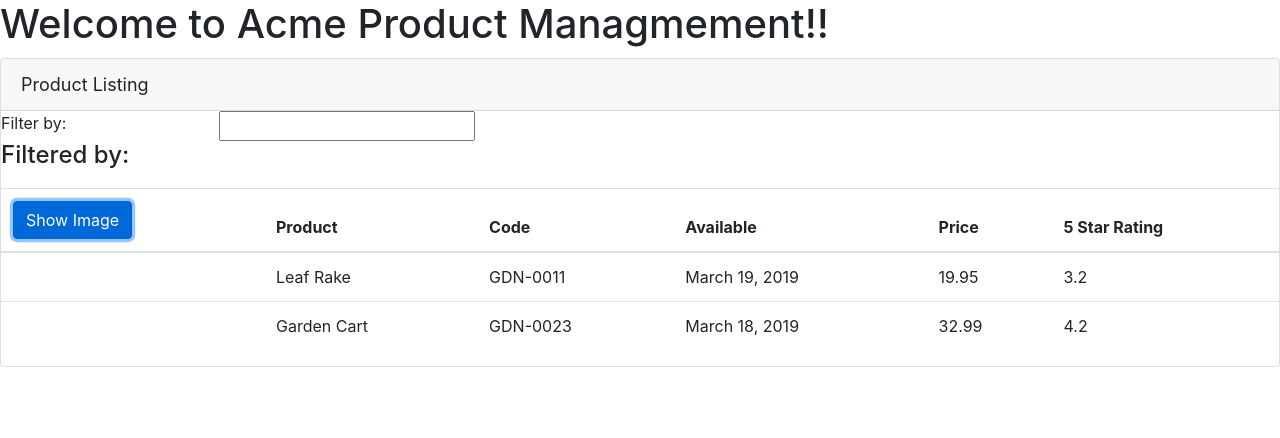
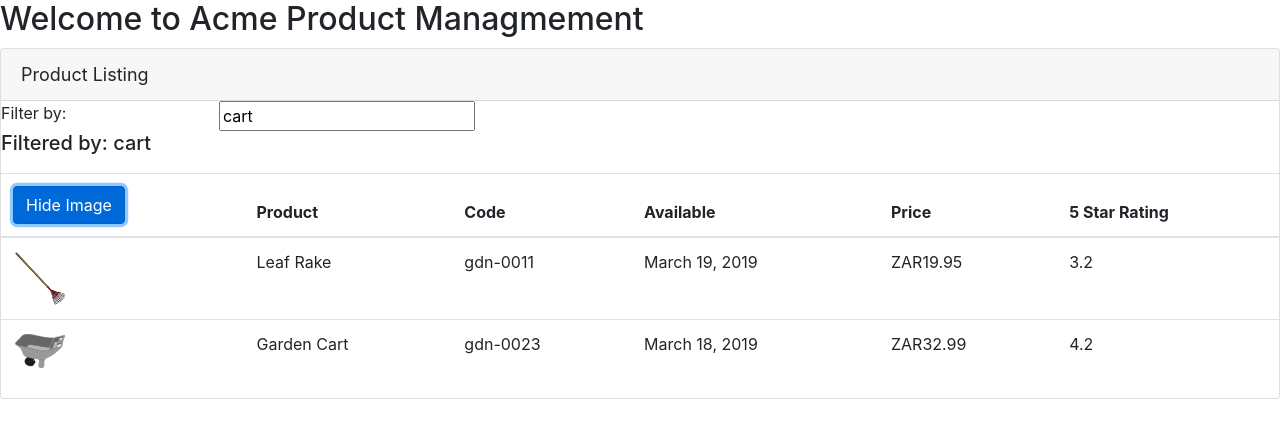
Before and after one commit to rogerwcpt/pluralsight.angular-gettingstarted, an Angular app in the folder src/APM/: page / in a window 1280 px wide. Both pictures are taken after a click on the button "Show Image". Shown: the top 438 px of the page. Built offline with nearby package versions, Linux system fonts and the light colour scheme.

Commit message:
Added Click Event and Pipes

```diff
--- a/src/APM/src/app/app.component.html
+++ b/src/APM/src/app/app.component.html
@@ -1,7 +1,7 @@
 <!--The content below is only a placeholder and can be replaced.-->
 <div>
-  <h1>
-    Welcome to {{title}}!!
-  </h1>
+  <h2>
+    Welcome to {{title}}
+  </h2>
   <pm-products></pm-products>
 </div>
--- a/src/APM/src/app/app.module.ts
+++ b/src/APM/src/app/app.module.ts
@@ -1,4 +1,5 @@
 import { BrowserModule } from '@angular/platform-browser';
+import { FormsModule } from '@angular/forms';
 import { NgModule } from '@angular/core';
 
 import { AppComponent } from './app.component';
@@ -10,7 +11,8 @@
     ProductListComponent,
   ],
   imports: [
-    BrowserModule
+    BrowserModule,
+    FormsModule
   ],
   bootstrap: [AppComponent]
 })
--- a/src/APM/src/app/products/product-list.component.html
+++ b/src/APM/src/app/products/product-list.component.html
@@ -6,12 +6,12 @@
         <div class='row'>
              <div class='col-md-2'>Filter by:</div>
              <div class='col-md-4'>
-                 <input type='text' />
+                 <input type='text' [(ngModel)]='listFilter' (change)='filterList()' />
              </div>
         </div>
         <div class='row'>
             <div class='col-md-6'>
-                <h4>Filtered by:</h4>
+                <h5>Filtered by: {{listFilter}}</h5>
             </div>
         </div>
         <div class='table-respnosive'>
@@ -19,8 +19,8 @@
                    *ngIf='products && products.length > 0' >
                 <thead>
                     <th>
-                        <button class='btn btn-primary'>
-                            Show Image
+                        <button class='btn btn-primary' (click)='toggleImage()'>
+                           {{showImage ? 'Hide Image' : 'Show Image'}}
                         </button>
                     </th>
                     <th>Product</th>
@@ -31,11 +31,18 @@
                 </thead>
                 <tbody>
                 <tr *ngFor='let product of products'>
-                    <td></td>
+                    <td>
+                        <img *ngIf='showImage'
+                            [src]='product.imageUrl'
+                            [title]='product.productName|lowercase'
+                            [style.width.px]='imageWidth'
+                            [style.margin.px]='imageMargin'>
+
+                    </td>
                     <td>{{product.productName}}</td>
-                    <td>{{product.productCode}}</td>
+                    <td>{{product.productCode | lowercase}}</td>
                     <td>{{product.releaseDate}}</td>
-                    <td>{{product.price}}</td>
+                    <td>{{product.price|currency:'ZAR':'symbol':'1.2-2'}}</td>
                     <td>{{product.starRating}}</td>
                 </tr>
                 </tbody>
--- a/src/APM/src/app/products/product-list.component.ts
+++ b/src/APM/src/app/products/product-list.component.ts
@@ -6,6 +6,10 @@
 })
 export class ProductListComponent {
   pageTitle: string  = 'Product Listing';
+  imageWidth: number = 50;
+  imageMargin: number = 2;
+  listFilter: string = 'cart';
+  showImage: boolean = false;
   products: any[] = [
     {
       "productId": 1,
@@ -27,5 +31,13 @@
       "starRating": 4.2,
       "imageUrl": "assets/images/garden_cart.png"
     }
-  ]
+  ];
+
+  toggleImage(): void {
+    this.showImage = !this.showImage;
+  }
+
+  filterList(): void {
+    this.products = this.products.filter(x => x.productName == this.listFilter)
+  }
 }
```
